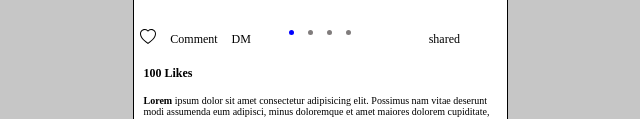
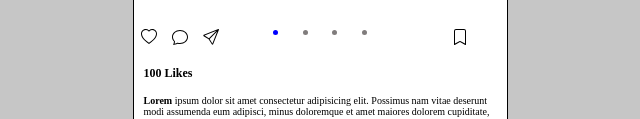
Before and after one commit to suzyp0223/html-css2, a plain HTML site: page 7htmlCss/index.html in a window 1280 px wide. Shown: the part 536-655 px from the top of the page, without its empty margins (320-960 px from the left). Drawn offline with Linux system fonts and the light colour scheme.

Commit message:
instagram 부트스트랩 아이콘 추가

```diff
--- a/7htmlCss/index.html
+++ b/7htmlCss/index.html
@@ -24,32 +24,44 @@
       <div class="footer">
         <div class="top-left">
           <span>
-            <svg id="heart" xmlns="http://www.w3.org/2000/svg" width="16" height="16" fill="currentColor" class="bi bi-heart"
-              viewBox="0 0 16 16">
+            <svg id="heart" xmlns="http://www.w3.org/2000/svg" width="16" height="16" fill="currentColor"
+              class="bi bi-heart" viewBox="0 0 16 16">
               <path
                 d="m8 2.748-.717-.737C5.6.281 2.514.878 1.4 3.053c-.523 1.023-.641 2.5.314 4.385.92 1.815 2.834 3.989 6.286 6.357 3.452-2.368 5.365-4.542 6.286-6.357.955-1.886.838-3.362.314-4.385C13.486.878 10.4.28 8.717 2.01zM8 15C-7.333 4.868 3.279-3.04 7.824 1.143q.09.083.176.171a3 3 0 0 1 .176-.17C12.72-3.042 23.333 4.867 8 15" />
             </svg>
-            <svg id="fill-heart" xmlns="http://www.w3.org/2000/svg" width="16" height="16" fill="currentColor" class="bi bi-heart-fill"
-              viewBox="0 0 16 16">
+            <svg id="fill-heart" xmlns="http://www.w3.org/2000/svg" width="16" height="16" fill="currentColor"
+              class="bi bi-heart-fill" viewBox="0 0 16 16">
               <path fill-rule="evenodd" d="M8 1.314C12.438-3.248 23.534 4.735 8 15-7.534 4.736 3.562-3.248 8 1.314" />
             </svg>
             <script>
               var 하트, 채워진하트;
               하트 = document.getElementById('heart');
               채워진하트 = document.getElementById('fill-heart');
-              하트.addEventListener('click', function() {
+              하트.addEventListener('click', function () {
                 하트.style.display = 'none';
                 채워진하트.style.display = 'block';
               });
-              채워진하트.addEventListener('click', function() {
+              채워진하트.addEventListener('click', function () {
                 채워진하트.style.display = 'none';
                 하트.style.display = 'block';
               });
             </script>
 
           </span>
-          <span>Comment</span>
-          <span>DM</span>
+          <span>
+            <svg xmlns="http://www.w3.org/2000/svg" width="16" height="16" fill="currentColor" class="bi bi-chat"
+              viewBox="0 0 16 16">
+              <path
+                d="M2.678 11.894a1 1 0 0 1 .287.801 11 11 0 0 1-.398 2c1.395-.323 2.247-.697 2.634-.893a1 1 0 0 1 .71-.074A8 8 0 0 0 8 14c3.996 0 7-2.807 7-6s-3.004-6-7-6-7 2.808-7 6c0 1.468.617 2.83 1.678 3.894m-.493 3.905a22 22 0 0 1-.713.129c-.2.032-.352-.176-.273-.362a10 10 0 0 0 .244-.637l.003-.01c.248-.72.45-1.548.524-2.319C.743 11.37 0 9.76 0 8c0-3.866 3.582-7 8-7s8 3.134 8 7-3.582 7-8 7a9 9 0 0 1-2.347-.306c-.52.263-1.639.742-3.468 1.105" />
+            </svg>
+          </span>
+          <span>
+            <svg xmlns="http://www.w3.org/2000/svg" width="16" height="16" fill="currentColor" class="bi bi-send"
+              viewBox="0 0 16 16">
+              <path
+                d="M15.854.146a.5.5 0 0 1 .11.54l-5.819 14.547a.75.75 0 0 1-1.329.124l-3.178-4.995L.643 7.184a.75.75 0 0 1 .124-1.33L15.314.037a.5.5 0 0 1 .54.11ZM6.636 10.07l2.761 4.338L14.13 2.576zm6.787-8.201L1.591 6.602l4.339 2.76z" />
+            </svg>
+          </span>
         </div>
         <div class="top-center">
           <ul>
@@ -60,7 +72,13 @@
           </ul>
         </div>
         <div class="top-right">
-          <span>shared</span>
+          <span>
+            <svg xmlns="http://www.w3.org/2000/svg" width="16" height="16" fill="currentColor" class="bi bi-bookmark"
+              viewBox="0 0 16 16">
+              <path
+                d="M2 2a2 2 0 0 1 2-2h8a2 2 0 0 1 2 2v13.5a.5.5 0 0 1-.777.416L8 13.101l-5.223 2.815A.5.5 0 0 1 2 15.5zm2-1a1 1 0 0 0-1 1v12.566l4.723-2.482a.5.5 0 0 1 .554 0L13 14.566V2a1 1 0 0 0-1-1z" />
+            </svg>
+          </span>
         </div>
         <div class="like">
           <p>
--- a/7htmlCss/style.css
+++ b/7htmlCss/style.css
@@ -85,7 +85,7 @@ body {
   height: 100%;
 
   display: grid;
-  grid-template-columns: 1fr 1fr 1fr;
+  grid-template-columns: 1fr 2fr 1fr;
   grid-template-rows: 50px auto auto;
   grid-template-areas:
     "top-left top-center top-right"
```
